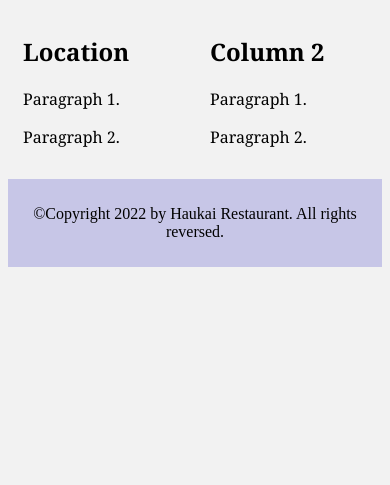
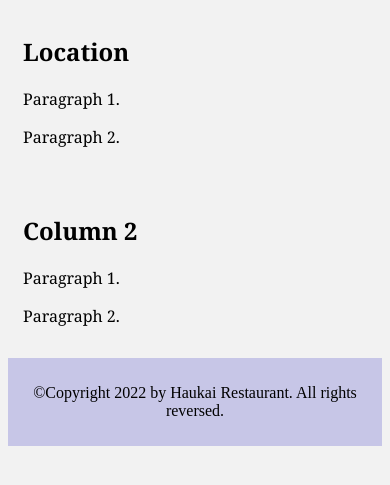
Before and after one commit to KellzBellz331/-Haukai-Restaurant, a PHP site: page /Menu.html in a window 390 px wide. Shown: the part 230-715 px from the top of the page. Run offline with PHP 8.4, Linux system fonts and the light colour scheme.

Commit message:
media sizing col

```diff
--- a/styles/styles.css
+++ b/styles/styles.css
@@ -42,6 +42,12 @@ body {
     padding: 15px;
     background-color: #f2f2f2;
     font-family: Cambria, Cochin, Georgia, Times, 'Times New Roman', serif;
+}
+@media only screen and (max-width: 768px) {
+  /* For mobile phones: */
+  [class*="column"] {
+    width: 100%;
+  }
 }
 /* Clear floats after the columns */
 .row:after {
```
